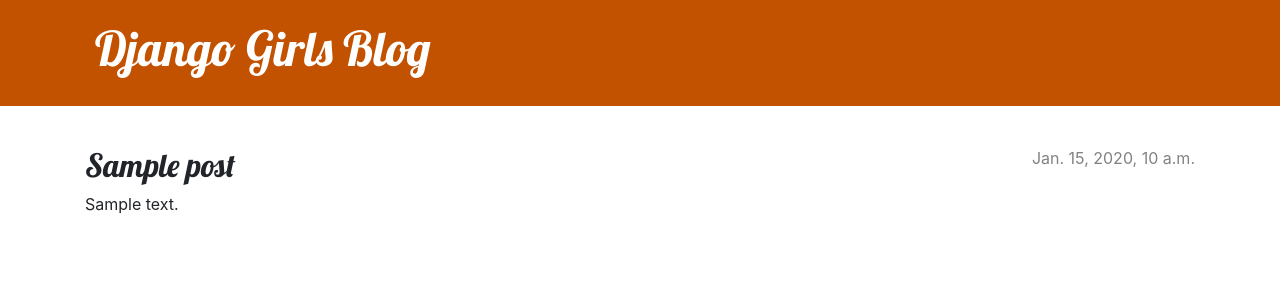
After one commit to stock-rubyhack/1st-django-blog, a Django app: template blog/templates/blog/post_detail.html in a window 1280 px wide. The commit adds this page. Shown: the top 300 px of the page. Run offline with Django 3.2, Linux system fonts and the light colour scheme; the template is opened without the code that fills it: most values are stand-ins (such as "Sample title", 1, 10 or a date in 2020).

Commit message:
Added view and template for detail blog post as well as CSS for the site.

```diff
--- /dev/null
+++ b/blog/static/css/blog.css
@@ -0,0 +1,82 @@
+.page-header {
+    background-color: #C25100;
+    margin-top: 0;
+    margin-bottom: 40px;
+    padding: 20px 20px 20px 40px;
+}
+
+.page-header h1,
+.page-header h1 a,
+.page-header h1 a:visited,
+.page-header h1 a:active {
+    color: #ffffff;
+    font-size: 36pt;
+    text-decoration: none;
+}
+
+h1,
+h2,
+h3,
+h4 {
+    font-family: 'Lobster', cursive;
+}
+
+.date {
+    color: #828282;
+}
+
+.save {
+    float: right;
+}
+
+.post-form textarea,
+.post-form input {
+    width: 100%;
+}
+
+.top-menu,
+.top-menu:hover,
+.top-menu:visited {
+    color: #ffffff;
+    float: right;
+    font-size: 26pt;
+    margin-right: 20px;
+}
+
+.post {
+    margin-bottom: 70px;
+}
+
+.post h2 a,
+.post h2 a:visited {
+    color: #000000;
+}
+/* uncomment below to move date to far right */
+.post > .date,
+.post > .actions {
+    float: right;
+}
+
+.btn-default,
+.btn-default:visited {
+    color: #C25100;
+    background: none;
+    border-color: #C25100;
+}
+
+.btn-default:hover {
+    color: #FFFFFF;
+    background-color: #C25100;
+}
+
+
+/*
+h1 a, h2 a {
+    color: #C25100;
+    font-family: 'Lobster';
+}
+
+body {
+	padding-left: 15px;
+}
+*/
--- /dev/null
+++ b/blog/templates/blog/base.html
@@ -0,0 +1,30 @@
+{% load static %}
+<!DOCTYPE html>
+<html>
+    <head>
+        <title>Django Girls blog</title>
+        <link rel="stylesheet" href="https://cdn.jsdelivr.net/npm/bootstrap@4.5.3/dist/css/bootstrap.min.css" integrity="sha384-TX8t27EcRE3e/ihU7zmQxVncDAy5uIKz4rEkgIXeMed4M0jlfIDPvg6uqKI2xXr2" crossorigin="anonymous">
+        <link rel="stylesheet" href="{% static 'css/blog.css'%}">
+        <link href="//fonts.googleapis.com/css?family=Lobster" rel="stylesheet" type="text/css">
+
+
+    </head>
+    <body>
+        <header class="page-header">
+        	<div class="container">
+            	<h1><a href="/">Django Girls Blog</a></h1>
+        	</div>
+        </header>
+
+        <main class="container">
+        	<div class="row">
+        		<div class="col">
+        			{% block content %}
+        			{% endblock %}
+        		</div>
+        	</div>
+        </main>
+
+
+    </body>
+</html>
--- /dev/null
+++ b/blog/templates/blog/post_detail.html
@@ -0,0 +1,15 @@
+{% extends 'blog/base.html' %}
+
+{% block content %}
+	<article class="post">
+		<!-- only display pub_date if already published -->
+		{% if post.published_date %}
+			<time class="date">
+				{{post.published_date}}
+			</time>
+		{% endif %}
+		<!-- title and text are the key component in detail page -->
+		<h2>{{ post.title }}</h2>
+		<p>{{post.text|linebreaksbr}}</p>
+	</article>
+{% endblock %}
--- a/blog/urls.py
+++ b/blog/urls.py
@@ -2,5 +2,6 @@ from django.urls import path
 from . import views
 
 urlpatterns = [
-	path('', views.post_list, name='post_list'),
+    path('', views.post_list, name='post_list'),
+    path('post/<int:pk>/', views.post_detail, name='post_detail'),
 ]
--- a/mysite/urls.py
+++ b/mysite/urls.py
@@ -15,8 +15,9 @@ Including another URLconf
 """
 from django.contrib import admin
 from django.urls import path, include
+from django.contrib.staticfiles.urls import staticfiles_urlpatterns
 
 urlpatterns = [
     path('admin/', admin.site.urls),
     path('', include('blog.urls')),
-]
+] + staticfiles_urlpatterns()
```
Also changed, not shown: blog/templates/blog/post_list.html (+12 -21 lines), blog/views.py (+8 -1 lines), mysite/settings.py (+5 -2 lines).
